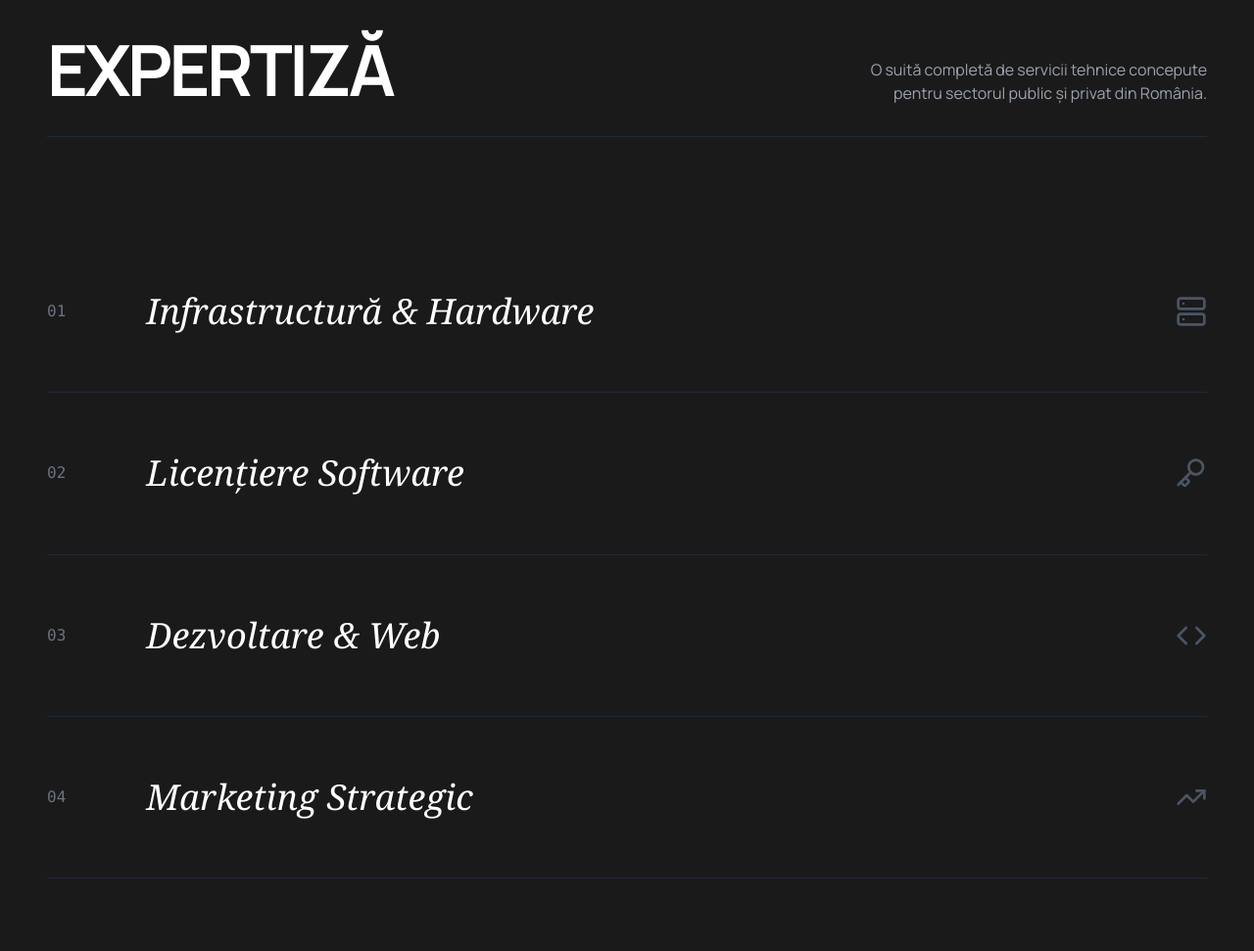
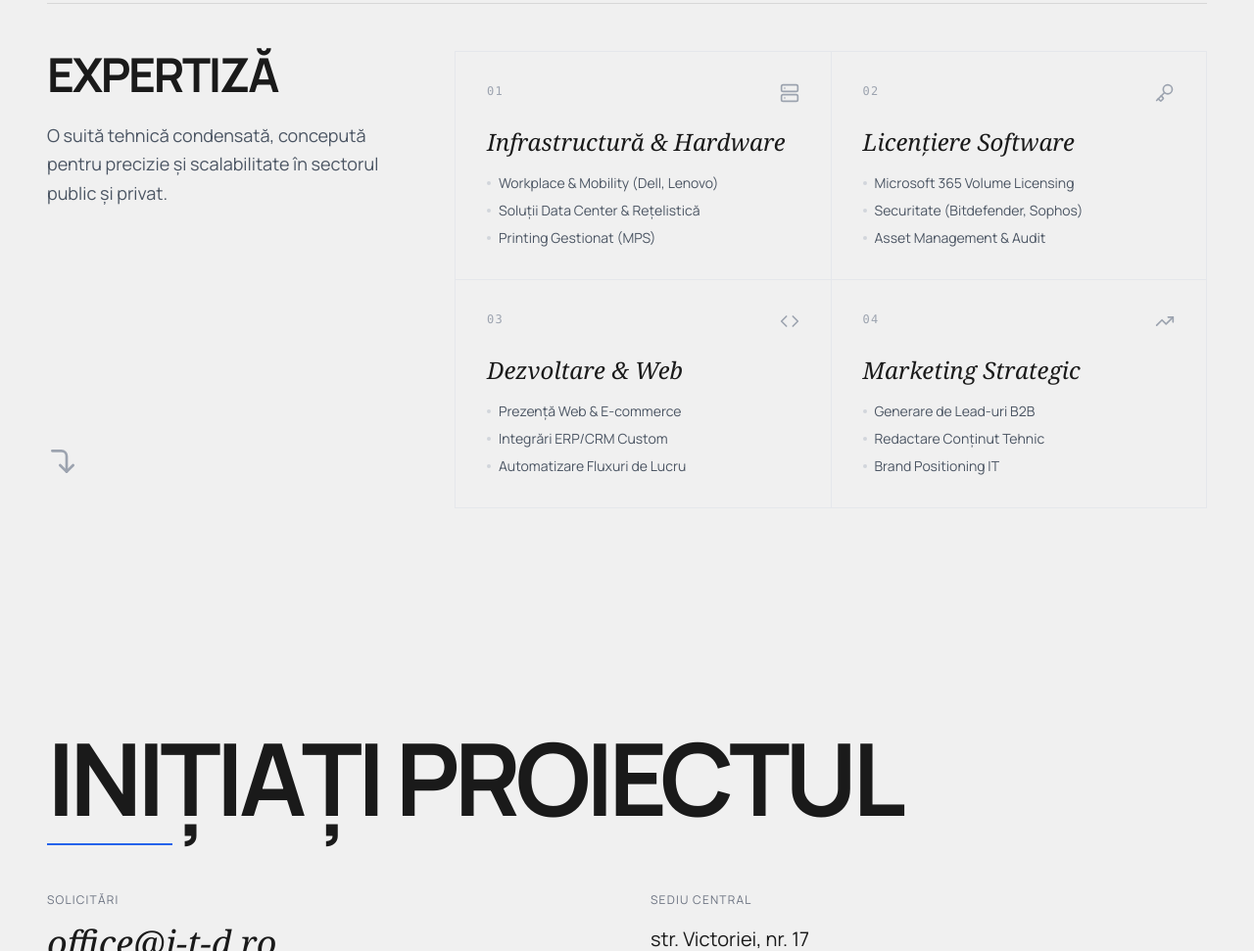
Before and after one commit to SmartControlSRL/itd, a plain HTML site: page index.html in a window 1280 px wide. Shown: the part 1829-2800 px from the top of the page at 98% size. Drawn offline with nearby package versions, Linux system fonts and the light colour scheme; a web font is replaced by a local one.

Commit message:
Revamp services section in index.html
Updated the services section layout and content for better presentation and clarity.

```diff
--- a/index.html
+++ b/index.html
@@ -322,84 +322,90 @@
     </section>
 
     <!-- SERVICES LIST -->
-    <section id="services" class="py-32 px-4 md:px-12 bg-[#1a1a1a] text-white relative overflow-hidden">
-        <div class="flex flex-col md:flex-row justify-between items-end mb-24 border-b border-gray-800 pb-8 relative z-10">
-            <h2 class="text-5xl md:text-7xl font-bold tracking-tighter">EXPERTIZĂ</h2>
-            <p class="text-gray-400 text-right max-w-sm mt-8 md:mt-0">
-                O suită completă de servicii tehnice concepute pentru sectorul public și privat din România.
+    <section id="services" class="py-24 px-4 md:px-12 relative z-10">
+        <!-- Structural Divider -->
+        <div class="w-full h-[1px] bg-black/10 mb-12"></div>
+
+        <div class="grid grid-cols-1 lg:grid-cols-12 gap-8 lg:gap-16">
+
+            <!-- Header Column -->
+            <div class="lg:col-span-4 flex flex-col justify-between">
+                <div>
+                    <h2 class="text-4xl md:text-5xl font-bold tracking-tighter mb-6 text-[#1a1a1a]">EXPERTIZĂ</h2>
+                    <p class="text-gray-600 leading-relaxed text-lg max-w-sm">
+                        O suită tehnică condensată, concepută pentru precizie și scalabilitate în sectorul public și privat.
                     </p>
                 </div>
-
-        <div class="space-y-0 relative z-10">
-            <!-- Service 1 -->
-            <div class="service-row group border-b border-gray-800 py-12 hover:bg-[#222] transition-colors cursor-pointer relative overflow-hidden">
-                <div class="grid grid-cols-1 md:grid-cols-12 gap-8 items-center relative z-10">
-                    <div class="md:col-span-1 text-gray-500 font-mono">01</div>
-                    <div class="md:col-span-5">
-                        <h3 class="text-3xl md:text-4xl font-serif italic group-hover:text-blue-500 transition-colors">Infrastructură & Hardware</h3>
-                    </div>
-                    <div class="service-text md:col-span-4 text-gray-400 text-sm leading-relaxed opacity-0 translate-y-4 md:opacity-0 md:translate-y-4 md:group-hover:opacity-100 md:group-hover:translate-y-0 transition-all duration-500">
-                        Workplace & Mobility (Dell, Lenovo, HP).<br>
-                        Soluții Data Center & Rețelistică.<br>
-                        Servicii de Printing Gestionat (MPS).
-                    </div>
-                    <div class="md:col-span-2 flex justify-end">
-                        <i data-lucide="server" class="w-8 h-8 text-gray-600 group-hover:text-white transition-colors"></i>
-                    </div>
+                <!-- Decorative Arrow/Indicator for large screens -->
+                <div class="hidden lg:block mb-8">
+                     <i data-lucide="corner-right-down" class="w-8 h-8 text-gray-400"></i>
                 </div>
             </div>
 
+            <!-- Compact 2x2 Grid -->
+            <div class="lg:col-span-8">
+                <div class="grid grid-cols-1 md:grid-cols-2 border-t border-l border-gray-200">
+
+                    <!-- Service 1 -->
+                    <div class="group p-8 border-r border-b border-gray-200 hover:bg-white hover:shadow-sm transition-all duration-300 relative overflow-hidden">
+                        <div class="absolute top-0 left-0 w-1 h-0 bg-blue-600 group-hover:h-full transition-all duration-300"></div>
+                        <div class="flex justify-between items-start mb-6">
+                            <span class="font-mono text-xs text-gray-400 tracking-widest">01</span>
+                            <i data-lucide="server" class="w-5 h-5 text-gray-400 group-hover:text-blue-600 transition-colors"></i>
+                        </div>
+                        <h3 class="text-2xl font-serif italic mb-4 text-[#1a1a1a]">Infrastructură & Hardware</h3>
+                        <ul class="text-sm text-gray-600 space-y-2">
+                            <li class="flex items-center gap-2"><span class="w-1 h-1 bg-gray-300 rounded-full group-hover:bg-blue-600 transition-colors"></span>Workplace & Mobility (Dell, Lenovo)</li>
+                            <li class="flex items-center gap-2"><span class="w-1 h-1 bg-gray-300 rounded-full group-hover:bg-blue-600 transition-colors"></span>Soluții Data Center & Rețelistică</li>
+                            <li class="flex items-center gap-2"><span class="w-1 h-1 bg-gray-300 rounded-full group-hover:bg-blue-600 transition-colors"></span>Printing Gestionat (MPS)</li>
+                        </ul>
+                    </div>
+
                     <!-- Service 2 -->
-            <div class="service-row group border-b border-gray-800 py-12 hover:bg-[#222] transition-colors cursor-pointer relative overflow-hidden">
-                <div class="grid grid-cols-1 md:grid-cols-12 gap-8 items-center relative z-10">
-                    <div class="md:col-span-1 text-gray-500 font-mono">02</div>
-                    <div class="md:col-span-5">
-                        <h3 class="text-3xl md:text-4xl font-serif italic group-hover:text-blue-500 transition-colors">Licențiere Software</h3>
+                    <div class="group p-8 border-r border-b border-gray-200 hover:bg-white hover:shadow-sm transition-all duration-300 relative overflow-hidden">
+                        <div class="absolute top-0 left-0 w-1 h-0 bg-blue-600 group-hover:h-full transition-all duration-300"></div>
+                        <div class="flex justify-between items-start mb-6">
+                            <span class="font-mono text-xs text-gray-400 tracking-widest">02</span>
+                            <i data-lucide="key" class="w-5 h-5 text-gray-400 group-hover:text-blue-600 transition-colors"></i>
                         </div>
-                    <div class="service-text md:col-span-4 text-gray-400 text-sm leading-relaxed opacity-0 translate-y-4 md:opacity-0 md:translate-y-4 md:group-hover:opacity-100 md:group-hover:translate-y-0 transition-all duration-500">
-                        Microsoft 365 Volume Licensing.<br>
-                        Suite de Securitate (Bitdefender, Sophos).<br>
-                        Managementul Activelor & Conformitate.
-                    </div>
-                    <div class="md:col-span-2 flex justify-end">
-                        <i data-lucide="key" class="w-8 h-8 text-gray-600 group-hover:text-white transition-colors"></i>
-                    </div>
-                </div>
+                        <h3 class="text-2xl font-serif italic mb-4 text-[#1a1a1a]">Licențiere Software</h3>
+                        <ul class="text-sm text-gray-600 space-y-2">
+                            <li class="flex items-center gap-2"><span class="w-1 h-1 bg-gray-300 rounded-full group-hover:bg-blue-600 transition-colors"></span>Microsoft 365 Volume Licensing</li>
+                            <li class="flex items-center gap-2"><span class="w-1 h-1 bg-gray-300 rounded-full group-hover:bg-blue-600 transition-colors"></span>Securitate (Bitdefender, Sophos)</li>
+                            <li class="flex items-center gap-2"><span class="w-1 h-1 bg-gray-300 rounded-full group-hover:bg-blue-600 transition-colors"></span>Asset Management & Audit</li>
+                        </ul>
                     </div>
 
                     <!-- Service 3 -->
-            <div class="service-row group border-b border-gray-800 py-12 hover:bg-[#222] transition-colors cursor-pointer relative overflow-hidden">
-                <div class="grid grid-cols-1 md:grid-cols-12 gap-8 items-center relative z-10">
-                    <div class="md:col-span-1 text-gray-500 font-mono">03</div>
-                    <div class="md:col-span-5">
-                        <h3 class="text-3xl md:text-4xl font-serif italic group-hover:text-blue-500 transition-colors">Dezvoltare & Web</h3>
+                    <div class="group p-8 border-r border-b border-gray-200 hover:bg-white hover:shadow-sm transition-all duration-300 relative overflow-hidden">
+                        <div class="absolute top-0 left-0 w-1 h-0 bg-blue-600 group-hover:h-full transition-all duration-300"></div>
+                        <div class="flex justify-between items-start mb-6">
+                            <span class="font-mono text-xs text-gray-400 tracking-widest">03</span>
+                            <i data-lucide="code" class="w-5 h-5 text-gray-400 group-hover:text-blue-600 transition-colors"></i>
                         </div>
-                    <div class="service-text md:col-span-4 text-gray-400 text-sm leading-relaxed opacity-0 translate-y-4 md:opacity-0 md:translate-y-4 md:group-hover:opacity-100 md:group-hover:translate-y-0 transition-all duration-500">
-                        Prezență Web Corporate & E-commerce.<br>
-                        Integrări ERP/CRM Personalizate.<br>
-                        Instrumente de Automatizare Fluxuri.
-                    </div>
-                    <div class="md:col-span-2 flex justify-end">
-                        <i data-lucide="code" class="w-8 h-8 text-gray-600 group-hover:text-white transition-colors"></i>
-                    </div>
-                </div>
+                        <h3 class="text-2xl font-serif italic mb-4 text-[#1a1a1a]">Dezvoltare & Web</h3>
+                        <ul class="text-sm text-gray-600 space-y-2">
+                            <li class="flex items-center gap-2"><span class="w-1 h-1 bg-gray-300 rounded-full group-hover:bg-blue-600 transition-colors"></span>Prezență Web & E-commerce</li>
+                            <li class="flex items-center gap-2"><span class="w-1 h-1 bg-gray-300 rounded-full group-hover:bg-blue-600 transition-colors"></span>Integrări ERP/CRM Custom</li>
+                            <li class="flex items-center gap-2"><span class="w-1 h-1 bg-gray-300 rounded-full group-hover:bg-blue-600 transition-colors"></span>Automatizare Fluxuri de Lucru</li>
+                        </ul>
                     </div>
 
                     <!-- Service 4 -->
-            <div class="service-row group border-b border-gray-800 py-12 hover:bg-[#222] transition-colors cursor-pointer relative overflow-hidden">
-                <div class="grid grid-cols-1 md:grid-cols-12 gap-8 items-center relative z-10">
-                    <div class="md:col-span-1 text-gray-500 font-mono">04</div>
-                    <div class="md:col-span-5">
-                        <h3 class="text-3xl md:text-4xl font-serif italic group-hover:text-blue-500 transition-colors">Marketing Strategic</h3>
+                    <div class="group p-8 border-r border-b border-gray-200 hover:bg-white hover:shadow-sm transition-all duration-300 relative overflow-hidden">
+                        <div class="absolute top-0 left-0 w-1 h-0 bg-blue-600 group-hover:h-full transition-all duration-300"></div>
+                        <div class="flex justify-between items-start mb-6">
+                            <span class="font-mono text-xs text-gray-400 tracking-widest">04</span>
+                            <i data-lucide="trending-up" class="w-5 h-5 text-gray-400 group-hover:text-blue-600 transition-colors"></i>
                         </div>
-                    <div class="service-text md:col-span-4 text-gray-400 text-sm leading-relaxed opacity-0 translate-y-4 md:opacity-0 md:translate-y-4 md:group-hover:opacity-100 md:group-hover:translate-y-0 transition-all duration-500">
-                        Generare de Lead-uri B2B.<br>
-                        Redactare Conținut Tehnic.<br>
-                        Poziționare de Brand pentru Tech.
+                        <h3 class="text-2xl font-serif italic mb-4 text-[#1a1a1a]">Marketing Strategic</h3>
+                        <ul class="text-sm text-gray-600 space-y-2">
+                            <li class="flex items-center gap-2"><span class="w-1 h-1 bg-gray-300 rounded-full group-hover:bg-blue-600 transition-colors"></span>Generare de Lead-uri B2B</li>
+                            <li class="flex items-center gap-2"><span class="w-1 h-1 bg-gray-300 rounded-full group-hover:bg-blue-600 transition-colors"></span>Redactare Conținut Tehnic</li>
+                            <li class="flex items-center gap-2"><span class="w-1 h-1 bg-gray-300 rounded-full group-hover:bg-blue-600 transition-colors"></span>Brand Positioning IT</li>
+                        </ul>
                     </div>
-                    <div class="md:col-span-2 flex justify-end">
-                        <i data-lucide="trending-up" class="w-8 h-8 text-gray-600 group-hover:text-white transition-colors"></i>
-                    </div>
+
                 </div>
             </div>
         </div>
```
Lines whose indentation alone changed are shown as unchanged.
